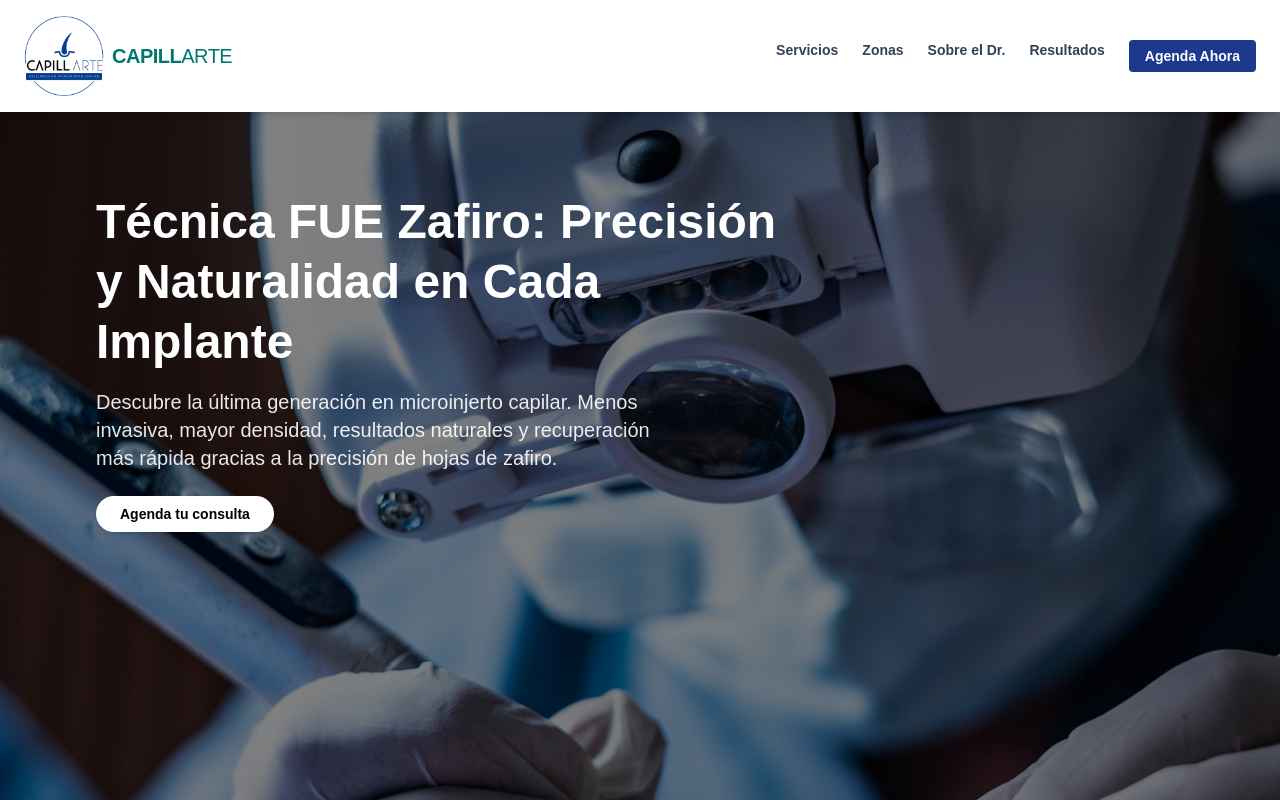
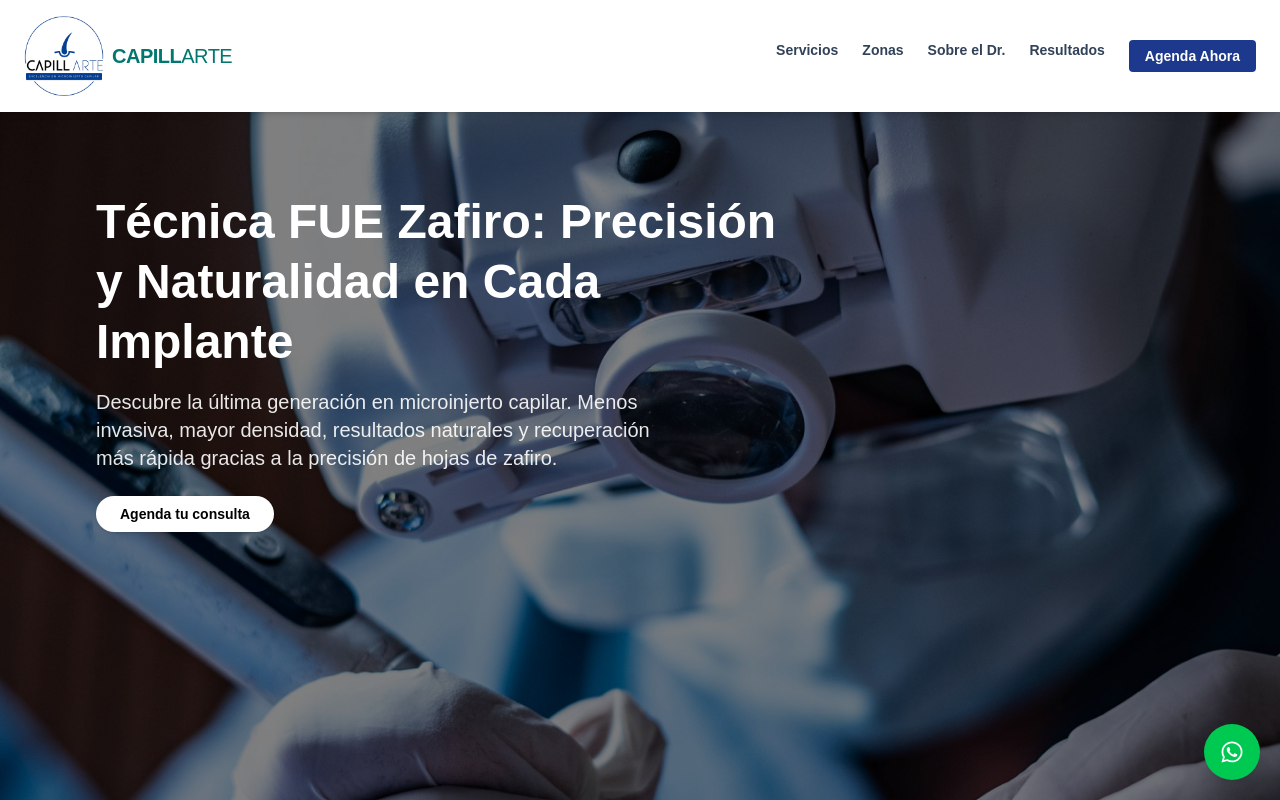
Before and after one commit to Abetar/capillarte-web-page, a Next.js app: page /servicios in a window 1280 px wide. Shown: the top 800 px of the page. Built offline with nearby package versions, Linux system fonts and the light colour scheme.

Commit message:
Adding boton de whats en la pagina de servicios

```diff
--- a/src/app/servicios/page.tsx
+++ b/src/app/servicios/page.tsx
@@ -4,6 +4,7 @@ import FooterSitio from '../components/FooterSitio'
 import HeroSection from '../components/HeroSection'
 import SeccionZonasCapilares from '../components/SeccionZonasCapilares'
 import type { Metadata } from 'next'
+import BotonWhatsapp from '../components/BotonWhatsApp'
 
 export const metadata: Metadata = {
   title: 'CAPILLARTE',
@@ -30,6 +31,7 @@ export default function ServiciosPage() {
             />
             <SeccionServicios />
             <SeccionZonasCapilares />
+            <BotonWhatsapp />
             <FooterSitio />
         </>
     )
```
